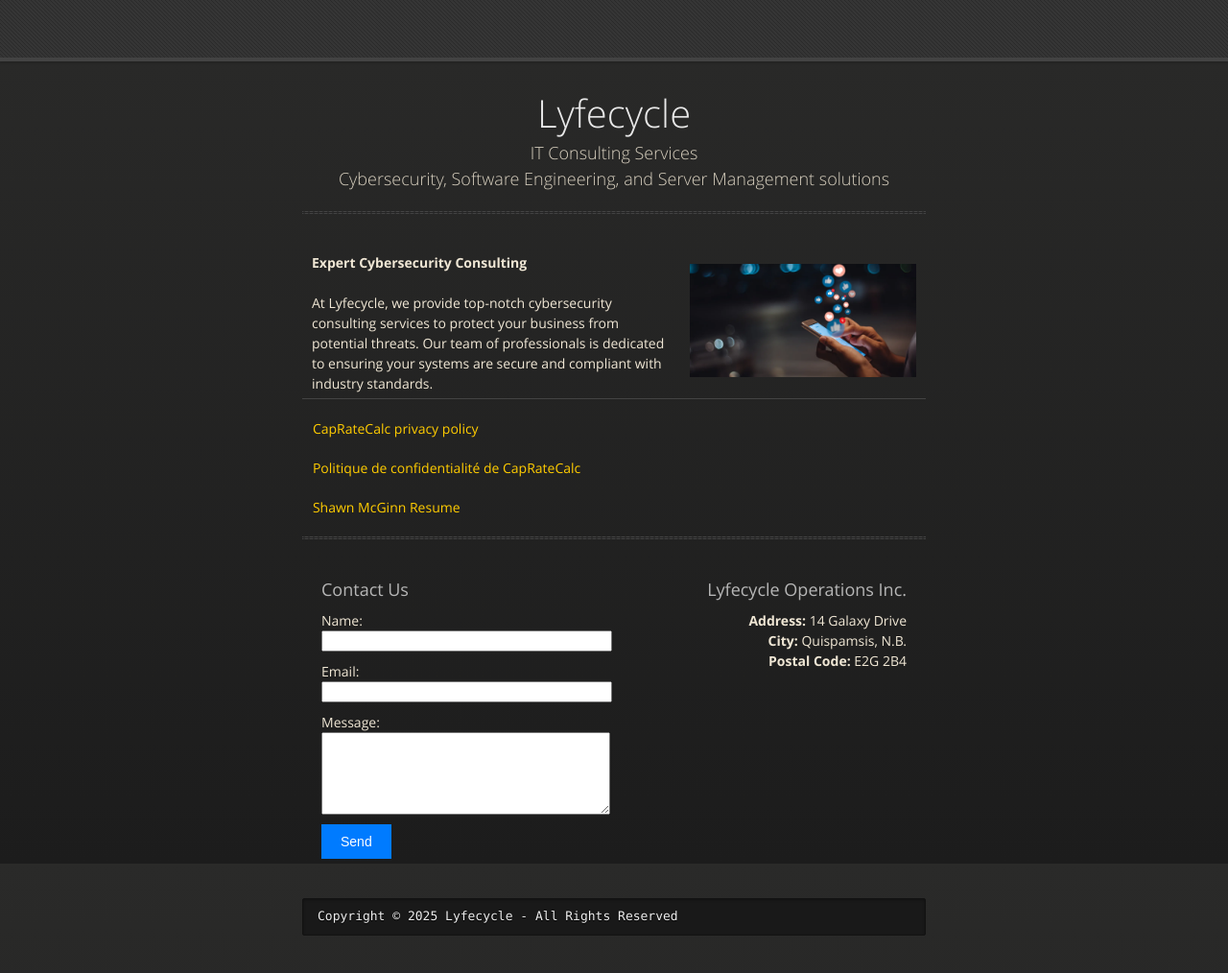
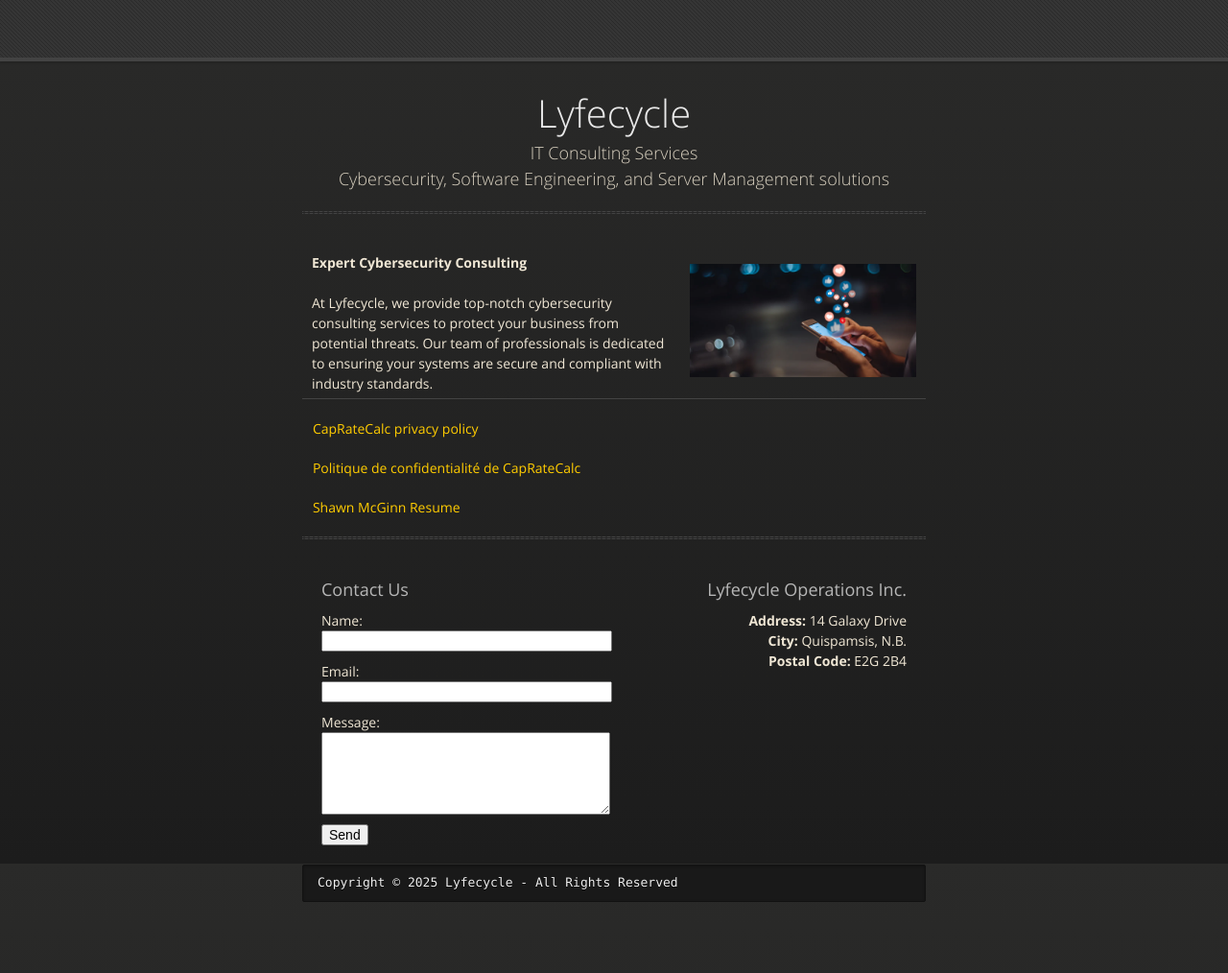
Before and after one commit to shawnmcginn/lyfecycle.github.io, a Jekyll site: the page built from index.md, in a window 1280 px wide and 1085 px high. Shown: the top 1014 px of the window at 96% size. Built offline with Jekyll 4.4.1, drawn with Linux system fonts in a browser that asks for light colours.

Commit message:
Update contact form: Add reCAPTCHA and improve form styling

```diff
--- a/_includes/contact.html
+++ b/_includes/contact.html
@@ -1,6 +1,11 @@
 <div style="display: flex; justify-content: space-between; align-items: flex-start; gap: 20px; padding: 20px;">
         <!-- Contact Form -->
+        <script src="https://www.google.com/recaptcha/enterprise.js" async defer></script>
+
+
         <form style="flex: 1;" action="https://formspree.io/f/xpwpykna" method="POST">
+            <div class="g-recaptcha" data-sitekey="6LfSvworAAAAAEQmYD7HQtU0wRX6icQHadEkiNxf" data-action="send"></div>
+
             <h3>Contact Us</h3>
             <label for="name">Name:</label><br>
             <input type="text" id="name" name="name" style="width: 100%; margin-bottom: 10px;" required><br>
@@ -11,9 +16,7 @@
             <label for="message">Message:</label><br>
             <textarea id="message" name="message" rows="5" style="width: 100%; margin-bottom: 10px;" required></textarea><br>
 
-            <button type="submit" style="padding: 10px 20px; background-color: #007BFF; color: white; border: none;">Send</button>
-            <br><br>
-            <div class="g-recaptcha" data-sitekey="6Ld7UgorAAAAAIyFc5F5uXVgeEuZ2XCLA4XydqI4"></div>
+            <input type="submit" value="Send">
 
         </form>
    <!-- Contact Info -->
```
